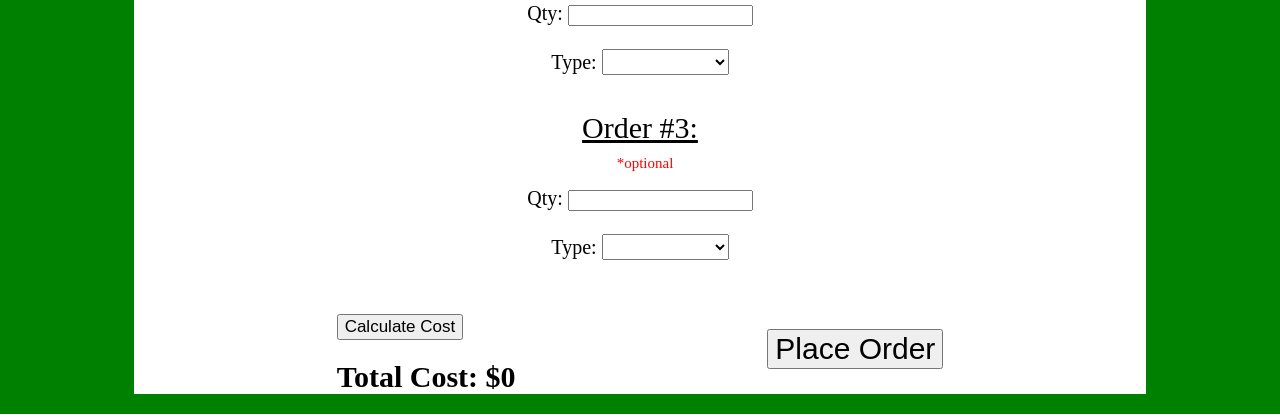
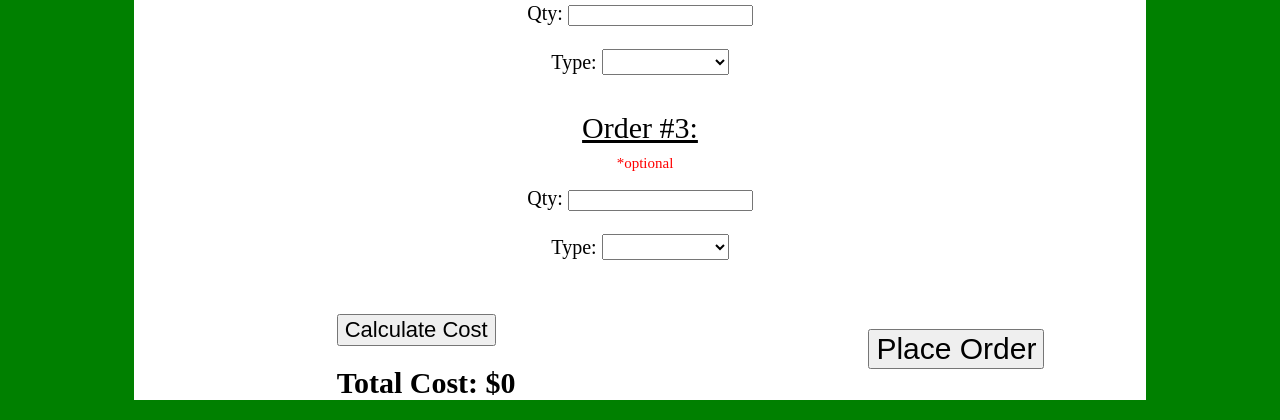
Before and after one commit to GraysonMoore/henryspickles, a PHP site: page /order.html in a window 1280 px wide. Shown: the part 1443-1863 px from the top of the page. Run offline with PHP 8.4, Linux system fonts and the light colour scheme; some libraries are stand-ins or nearby versions.

Commit message:
Update main.css

```diff
--- a/main.css
+++ b/main.css
@@ -86,12 +86,12 @@ option, select {
 }
 
 #calculate {
-	font-size: 17px;
+	font-size: 22px;
 }
 
 .sendButton {
 	float: right;
-	margin-right: 20%;
+	margin-right: 10%;
 	margin-top: 15px;
 	font-size: 30px;
 }
@@ -212,6 +212,7 @@ ol {
 }
 .reviews {
 	margin-left: 10px;
+	margin-right: 10px;
 }
 h4 {
 	margin-left: 45px;
```
